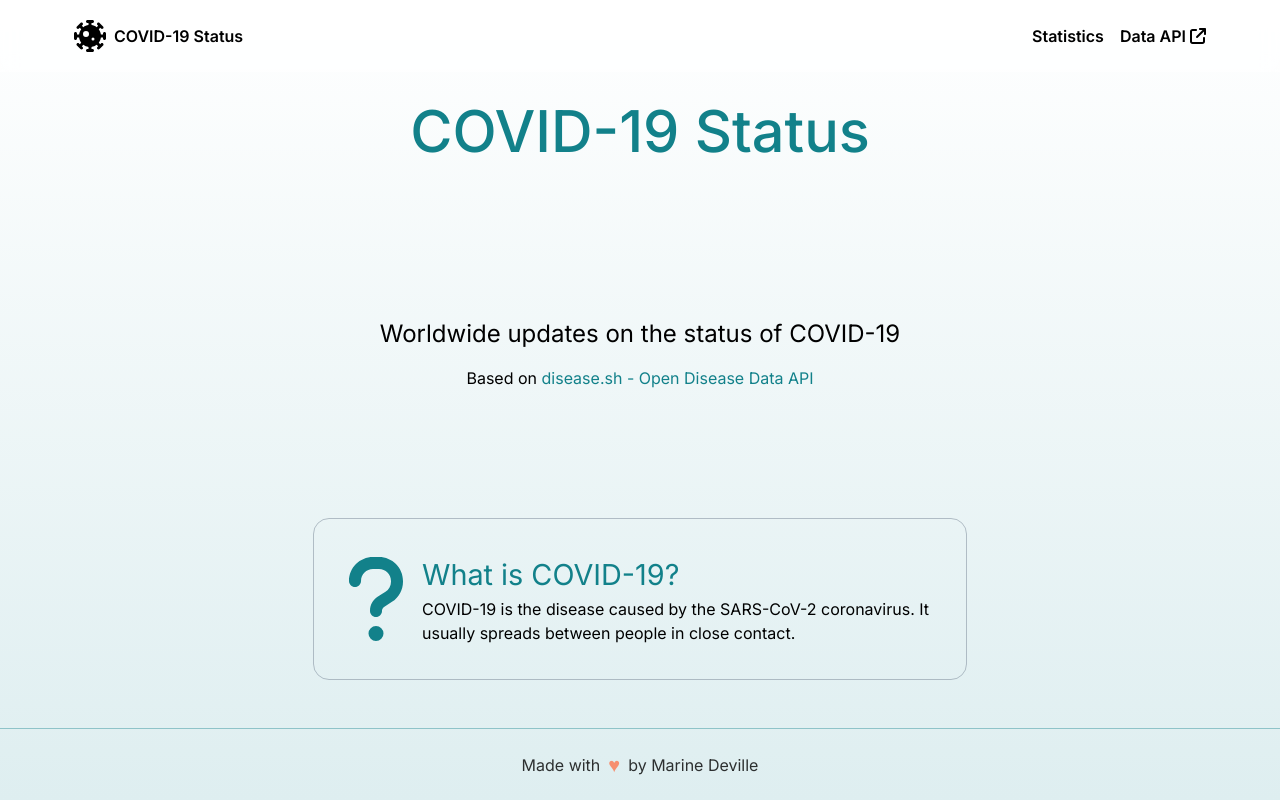
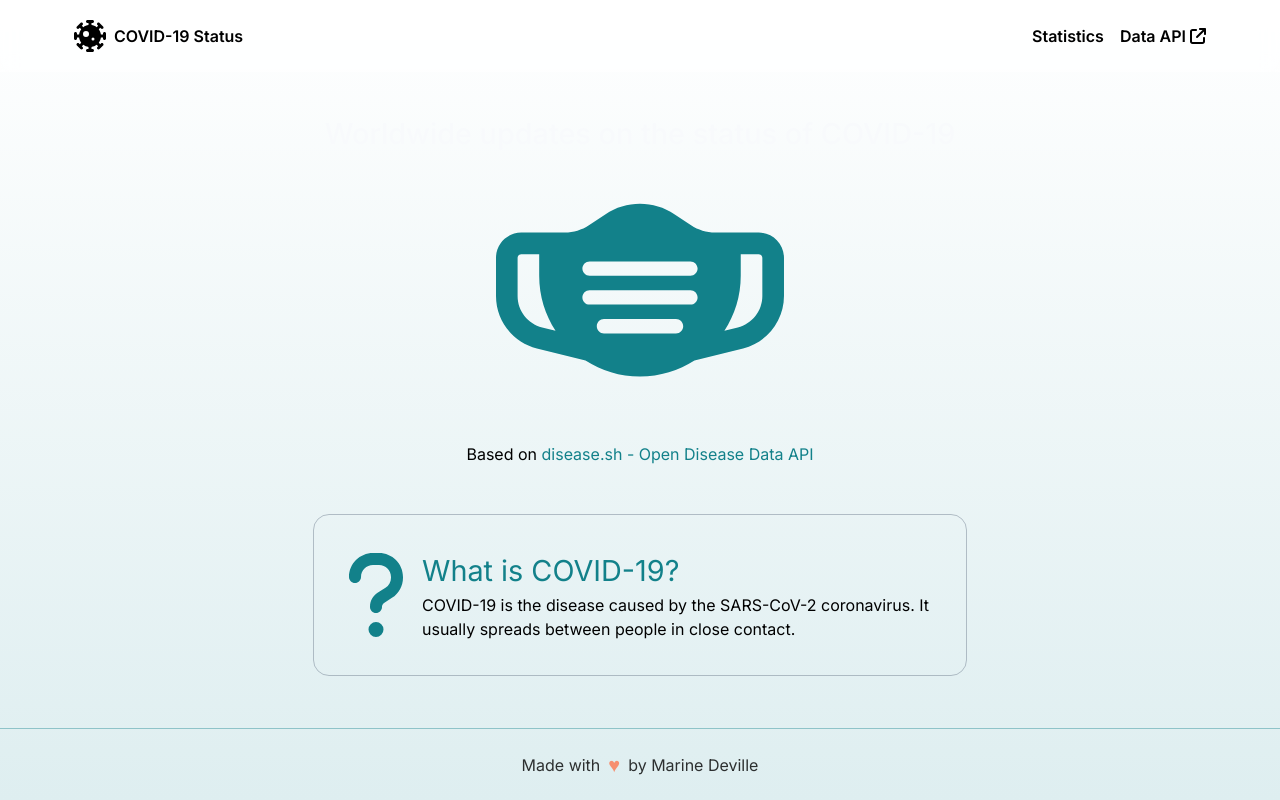
Before and after one commit to Xelfie/covid-status, a Next.js app: page / in a window 1280 px wide. Built offline with nearby package versions, Linux system fonts and the light colour scheme.

Commit message:
Updated landing page

```diff
--- a/src/app/page.tsx
+++ b/src/app/page.tsx
@@ -2,20 +2,22 @@ import Link from "next/link";
 
 import Header from "@/components/ui/Header";
 import SubHeader from "@/components/ui/SubHeader";
+import { faMaskFace } from "@fortawesome/free-solid-svg-icons/faMaskFace";
 import { faQuestion } from "@fortawesome/free-solid-svg-icons/faQuestion";
 import { FontAwesomeIcon } from "@fortawesome/react-fontawesome";
 
 export default function Home() {
   return (
     <>
-      <Header>COVID-19 Status</Header>
-
-      <section className="flex flex-1 items-center">
-        <p className="flex flex-col items-center gap-4 text-center">
-          <span className="text-xl sm:text-2xl">
+      <section className="flex flex-1 flex-col items-center justify-center gap-10">
+        <Header className="-mb-5 mt-5 flex-col gap-5">
+          <span className="text-[calc(1rem+1vw)] text-slate-50">
             Worldwide updates on the status of COVID-19
           </span>
-          <span>
+          <FontAwesomeIcon icon={faMaskFace} size="4x" />
+        </Header>
+
+        <p>
           Based on{" "}
           <Link
             className="text-primary hover:text-accent"
@@ -25,11 +27,11 @@ export default function Home() {
           >
             disease.sh - Open Disease Data API
           </Link>
-          </span>
         </p>
       </section>
 
-      <section className="mb-2 flex flex-row items-start gap-4 rounded-2xl border border-secondary/50 p-8 sm:items-center">
+      <section className="mb-2 flex flex-1 items-center justify-center">
+        <div className="flex flex-row items-start gap-4 rounded-2xl border border-secondary/50 p-8 sm:items-center">
           <div>
             <FontAwesomeIcon
               className="text-9xl text-primary sm:text-8xl"
@@ -43,6 +45,7 @@ export default function Home() {
               usually spreads between people in close contact.
             </p>
           </div>
+        </div>
       </section>
     </>
   );
```
Lines whose indentation alone changed are shown as unchanged.
